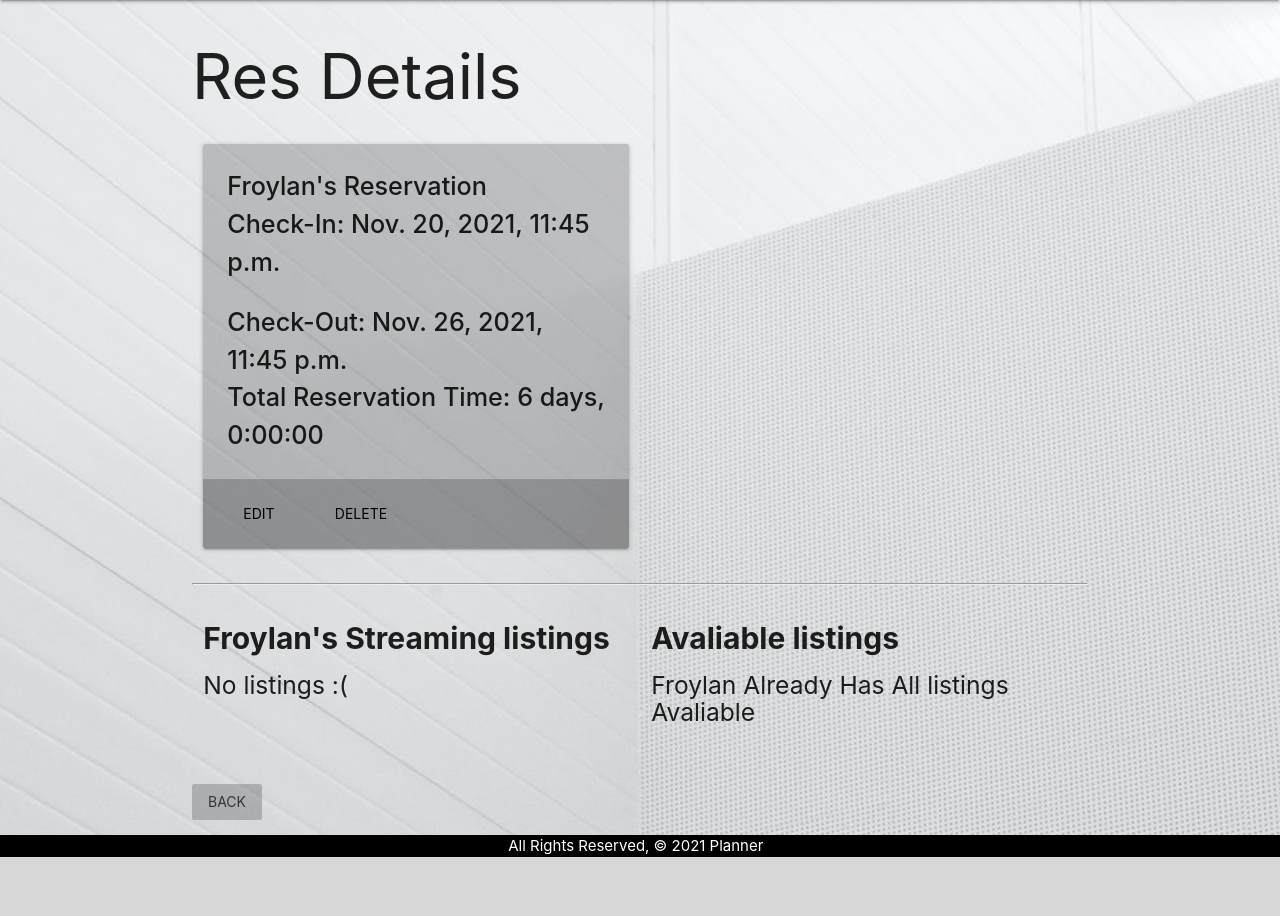
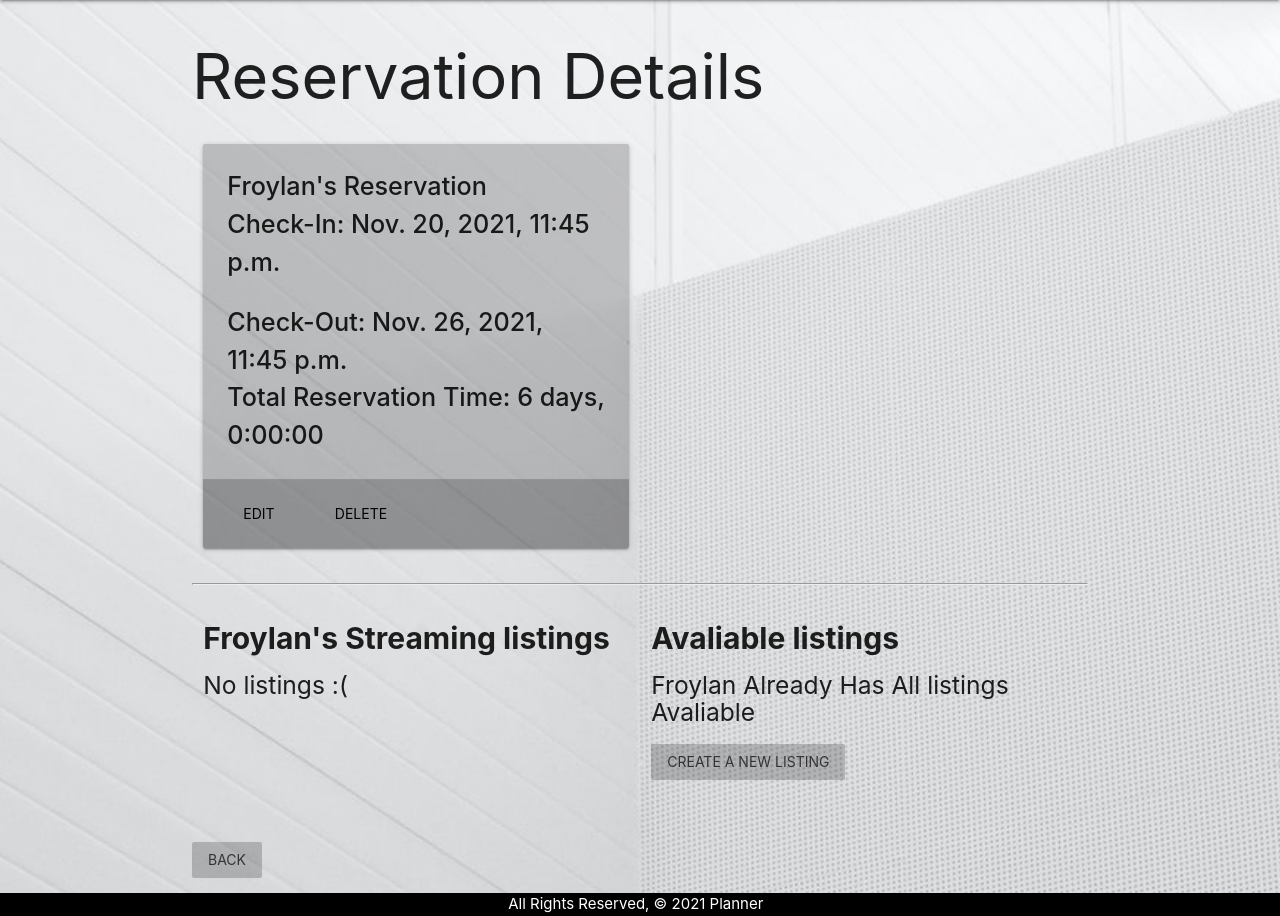
Before and after one commit to Froy-y/tech-assessment, a Django app: page /reservations/13/ in a window 1280 px wide. Shown: the part 64-980 px from the top of the page. Before the commit the page ends 921 px from the top, so only its background shows below. Run offline with Django 3.2, Linux system fonts and the light colour scheme; data comes from the database, SQL or seed files in the repository; data that the repository does not hold is empty.

Commit message:
last button add in res detials page

```diff
--- a/app/templates/reservations/detail.html
+++ b/app/templates/reservations/detail.html
@@ -1,6 +1,6 @@
 {% extends 'base.html' %}
 {% block content %}
-<h1>Res Details</h1>
+<h1>Reservation Details</h1>
 <div class="row">
     <div class="col s6">
         <div class="card">
@@ -94,6 +94,7 @@
         {% else %}
             <h5>{{reservations.name}} Already Has All listings Avaliable</h5>
         {% endif %}
+        <a href="{% url 'listing_create' %}" value="Submit!" class="waves-effect waves-light btn-flat card">Create a new listing</a>
     </div>
 </div>
 <div class="row">
```
